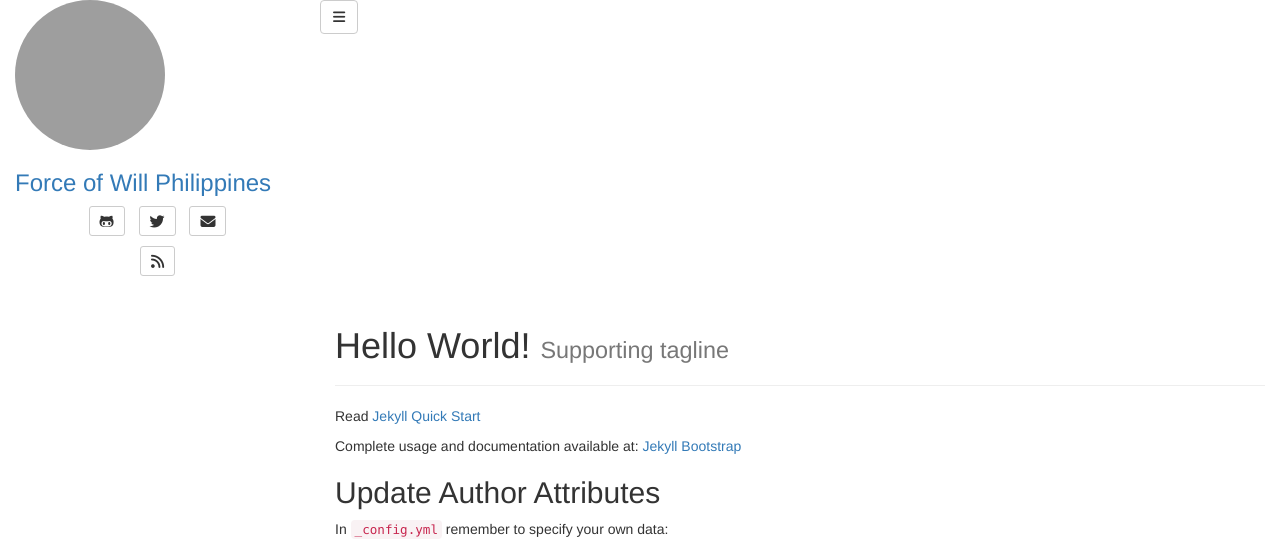
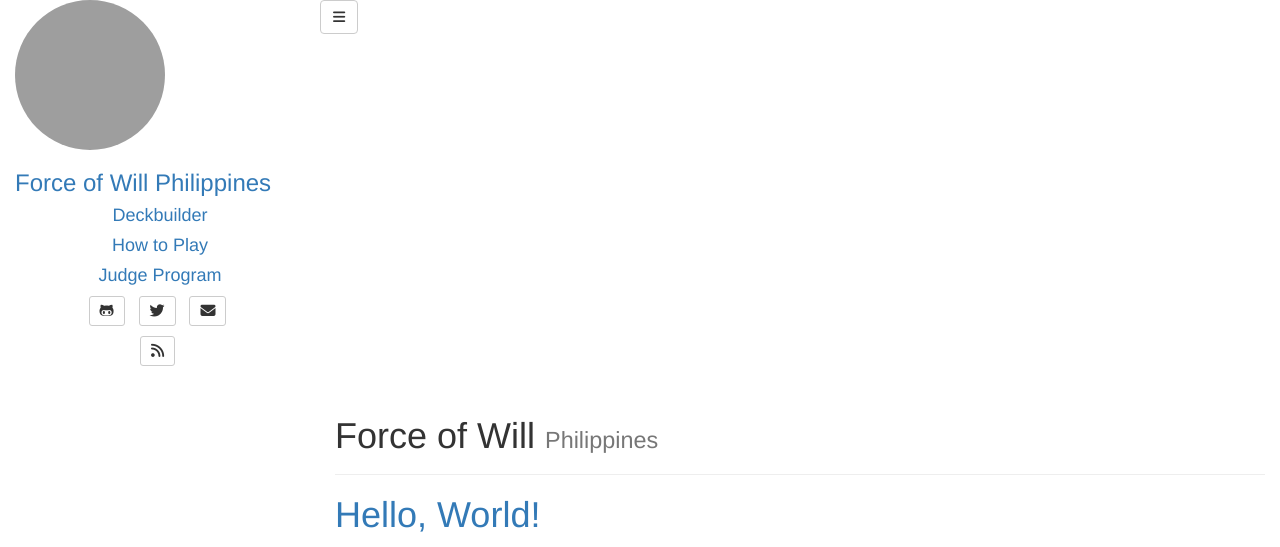
Before and after one commit to GaiusSensei/fw-blog, a Jekyll site: the page built from index.md, in a window 1280 px wide. Shown: the top 547 px of the page. Built offline with Jekyll 4.4.1, drawn with Linux system fonts in a browser that asks for light colours; nearby versions of some CDN libraries; library files that are not in the unit come from our copies; some of the changed text lies outside the part shown; grey boxes are pictures that could not be loaded.

Commit message:
Minor style changes.

```diff
--- a/_config.yml
+++ b/_config.yml
@@ -10,7 +10,7 @@
 # so be sure to set them if your theme uses them.
 #
 title : Force of Will Philippines
-tagline: Judgement Ruler
+tagline: Judgement Activate! Ares, the Knight God-Emperor!
 author :
   name : Gaius Capistrano
   email : gaius@about.me
--- /dev/null
+++ b/_includes/post_detail.html
@@ -0,0 +1,6 @@
+<h1 class="entry-title">
+{% if post.title %}
+<a href="{{ root_url }}{{ post.url }}">{{ post.title }}</a>
+{% endif %}
+</h1>
+<div class="entry-content">{{ content }}</div>
--- a/_includes/themes/dbyll/footer.html
+++ b/_includes/themes/dbyll/footer.html
@@ -1,9 +1,8 @@
 <!-- footer.html -->
 <footer>
- <hr/>
- <p>&copy; {{ site.time | date: '%Y' }} {{ site.author.name }}
-   with help from <a href="http://dbtek.github.io/jekyll-bootstrap-3" target="_blank" title="The Definitive Jekyll Blogging Framework">Jekyll Bootstrap-3</a>. Theme: <a href="https://github.com/jekyll-bootstrap-3/dbyll">dbyll</a> by dbtek.
- </p>
+    <hr/>
+    <iframe src="https://www.google.com/calendar/embed?title=Force%20of%20Will%20Philippines&amp;showTitle=0&amp;showPrint=0&amp;showTabs=0&amp;showCalendars=0&amp;height=150&amp;wkst=1&amp;hl=tl&amp;bgcolor=%23FFFFFF&amp;src=7v1pgame56rfe0cpkt6itvotjc%40group.calendar.google.com&amp;color=%232F6309&amp;ctz=Asia%2FManila" style=" border:solid 1px #777 " width="800" height="150" frameborder="0" scrolling="no"></iframe>
+    <p>&copy; {{ site.time | date: '%Y' }} {{ site.author.name }} with help from <a href="http://dbtek.github.io/jekyll-bootstrap-3" target="_blank" title="The Definitive Jekyll Blogging Framework">Jekyll Bootstrap-3</a>. Theme: <a href="https://github.com/jekyll-bootstrap-3/dbyll">dbyll</a> by dbtek.
+    </p>
 </footer>
-
 <!-- footer.html end -->
--- a/_includes/themes/dbyll/sidebar.html
+++ b/_includes/themes/dbyll/sidebar.html
@@ -14,6 +14,17 @@
 </div>
 {% endif %}
 
+<div id="links" class="text-center">
+    <ul class="list-unstyled">
+        <li><a href="http://gaiussensei.github.io/fw-gate"><h4>Deckbuilder</h4></a>
+        </li>
+        <li><a href="http://google.com"><h4>How to Play</h4></a>
+        </li>
+        <li><a href="http://google.com"><h4>Judge Program</h4></a>
+        </li>
+    </ul>
+</div>
+
 <div id="contact-list" class="text-center">
     <ul class="list-unstyled list-inline">
         {% if site.author.github %}
@@ -22,15 +33,13 @@
                 <i class="fa fa-github-alt fa-lg"></i>
             </a>
         </li>
-		{% endif %}
-		{% if site.author.twitter %}
+        {% endif %} {% if site.author.twitter %}
         <li>
             <a class="btn btn-default btn-sm" href="https://twitter.com/{{ site.author.twitter }}">
                 <i class="fa fa-twitter fa-lg"></i>
             </a>
         </li>
-		{% endif %}
-		{% if site.author.email %}
+        {% endif %} {% if site.author.email %}
         <li>
             <a class="btn btn-default btn-sm" href="mailto:{{ site.author.email }}">
                 <i class="fa fa-envelope fa-lg"></i>
@@ -45,8 +54,7 @@
                 <i class="fa fa-pinterest fa-lg"></i>
             </a>
         </li>
-		{% endif %}
-		{% if site.author.linkedin %}
+        {% endif %} {% if site.author.linkedin %}
         <li>
             <a class="btn btn-default btn-sm" href="https://linkedin.com/in/{{ site.author.linkedin }}">
                 <i class="fa fa-linkedin fa-lg"></i>
--- a/assets/themes/bootstrap-3/css/style.css
+++ b/assets/themes/bootstrap-3/css/style.css
@@ -20,8 +20,6 @@
 #footer {
   background-color: #fdcd60;
 }
-
-
 
 /* posts index */
 .post > h3.title {
--- a/index.md
+++ b/index.md
@@ -1,44 +1,11 @@
 ---
 layout: page
-title: Hello World!
-tagline: Supporting tagline
+title: Force of Will
+tagline: Philippines
 ---
 {% include JB/setup %}
-
-Read [Jekyll Quick Start](http://jekyllbootstrap.com/usage/jekyll-quick-start.html)
-
-Complete usage and documentation available at: [Jekyll Bootstrap](http://jekyllbootstrap.com)
-
-## Update Author Attributes
-
-In `_config.yml` remember to specify your own data:
-
-    title : My Blog =)
-
-    author :
-      name : Name Lastname
-      email : blah@email.test
-      github : username
-      twitter : username
-
-The theme should reference these variables whenever needed.
-
-## Sample Posts
-
-This blog contains sample posts which help stage pages and blog data.
-When you don't need the samples anymore just delete the `_posts/core-samples` folder.
-
-    $ rm -rf _posts/core-samples
-
-Here's a sample "posts list".
-
-<ul class="posts">
-  {% for post in site.posts %}
-    <li><span>{{ post.date | date_to_string }}</span> &raquo; <a href="{{ BASE_PATH }}{{ post.url }}">{{ post.title }}</a></li>
-  {% endfor %}
-</ul>
-
-## To-Do
-
-This theme is still unfinished. If you'd like to be added as a contributor, [please fork](http://github.com/plusjade/jekyll-bootstrap)!
-We need to clean up the themes, make theme usage guides with theme-specific markup examples.
+<div class="blog-index">
+{% assign post = site.posts.first %}
+{% assign content = post.content %}
+{% include post_detail.html %}
+</div>
```
Also changed, not shown: assets/themes/dbyll/css/style.css (+9 -0 lines). Lines whose indentation alone changed are shown as unchanged.
